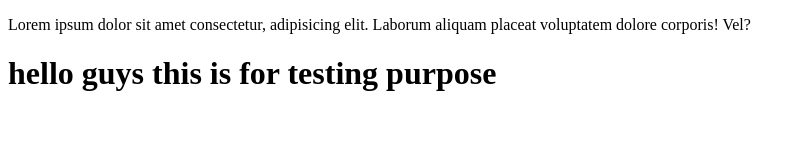
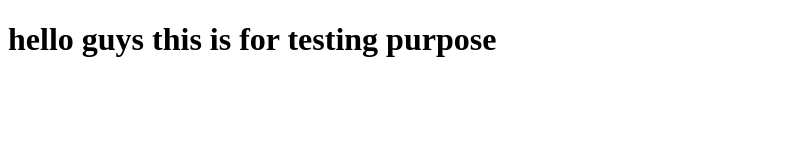
Before and after one commit to Pankajg3432c/AFAME-TECHNOLOGIES, a plain HTML site: page index.html in a window 1280 px wide. Shown: the whole page, without its empty margins (0-805 px from the left). Drawn offline with Linux system fonts and the light colour scheme.

Commit message:
New updates by intern django123

```diff
--- a/index.html
+++ b/index.html
@@ -6,7 +6,7 @@
     <title>Document</title>
 </head>
 <body>
-    <p>Lorem ipsum dolor sit amet consectetur, adipisicing elit. Laborum aliquam placeat voluptatem dolore corporis! Vel?</p>
+    <!-- <p>Lorem ipsum dolor sit amet consectetur, adipisicing elit. Laborum aliquam placeat voluptatem dolore corporis! Vel?</p> -->
     <h1>hello guys this is for testing purpose</h1>
 </body>
 </html>
```
